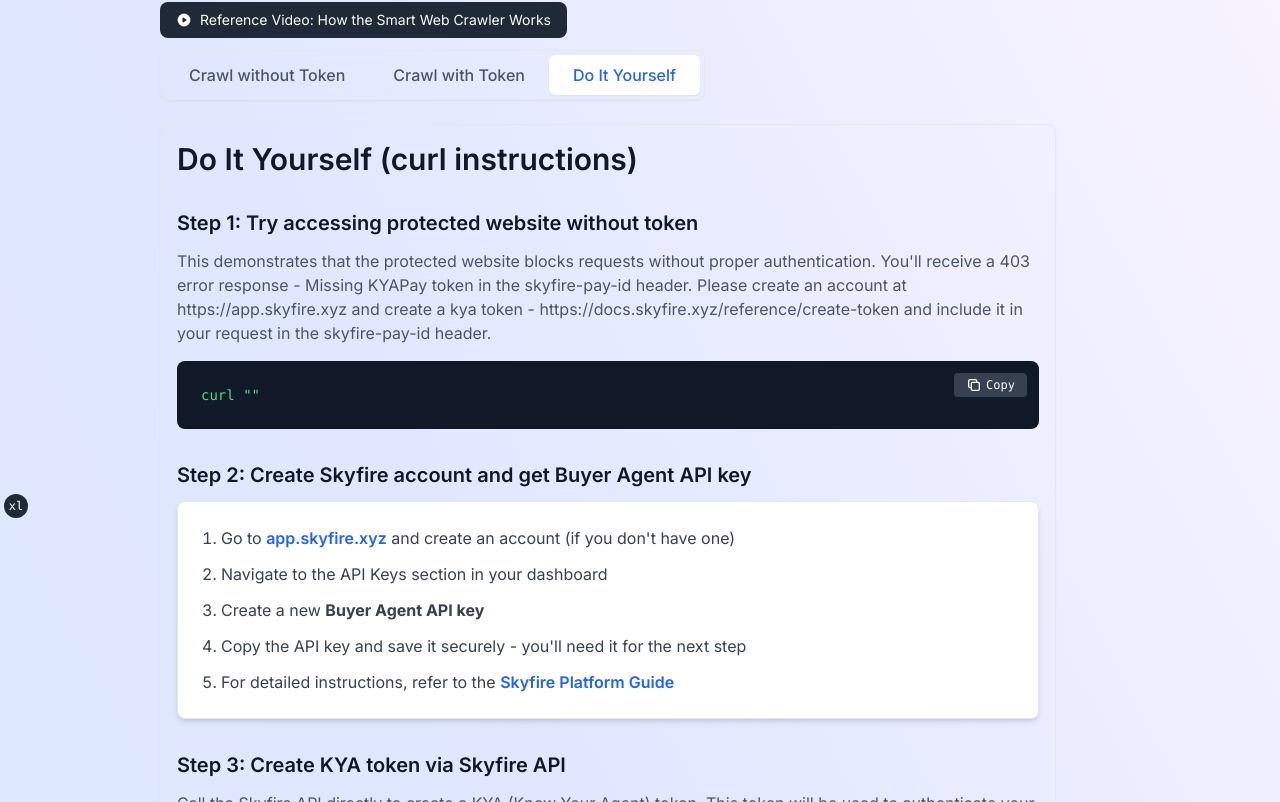
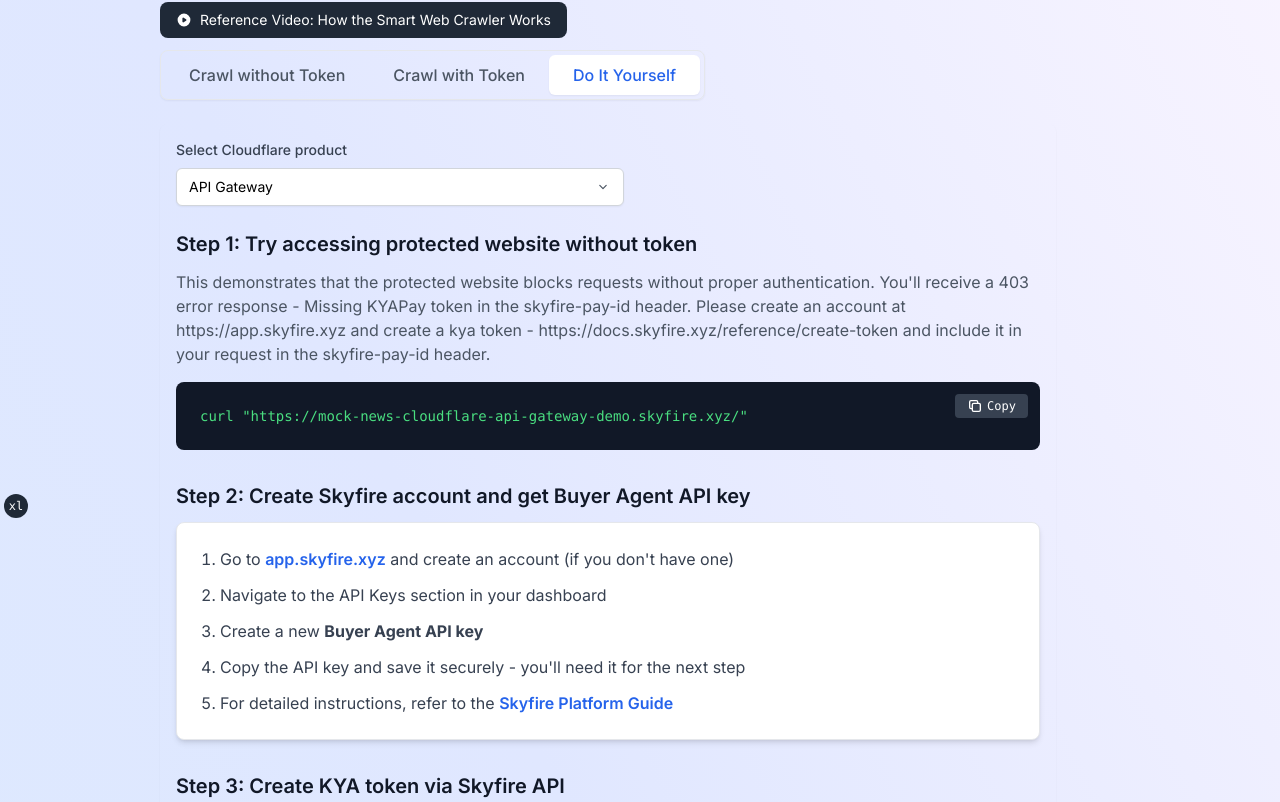
Before and after one commit to skyfire-xyz/skyfire-solutions-cloudflare-news-crawler-demo, a Next.js app in the folder crawler-agent-fe/: page /diy in a window 1280 px wide. Shown: the part 278-1080 px from the top of the page. Built offline with nearby package versions, Linux system fonts and the light colour scheme.

Commit message:
SKYK-985 completes DIY page

```diff
--- a/crawler-agent-fe/app/diy/page.tsx
+++ b/crawler-agent-fe/app/diy/page.tsx
@@ -5,7 +5,24 @@
 import PageLayout from "../components/PageLayout"
 import TopBar from "../components/TopBar"
 
-const PROTECTED_URL = process.env.NEXT_PUBLIC_TARGET_SITE || ""
+const CLOUDFLARE_URLS = [
+  {
+    name: "API Gateway",
+    url: "https://mock-news-cloudflare-api-gateway-demo.skyfire.xyz/",
+  },
+  {
+    name: "API Gateway + WAF",
+    url: "https://mock-news-cloudflare-api-gateway-waf-demo.skyfire.xyz/",
+  },
+  {
+    name: "CDN",
+    url: "https://mock-news-cloudflare-cdn-demo.skyfire.xyz/",
+  },
+  {
+    name: "CDN + WAF",
+    url: "https://mock-news-cloudflare-cdn-waf-demo.skyfire.xyz/",
+  },
+]
 
 const CopyButton = ({ text }: { text: string }) => {
   const [copied, setCopied] = useState(false)
@@ -66,7 +83,10 @@
 }
 
 export default function DIYPage() {
-  const step1Curl = `curl "${PROTECTED_URL}"`
+  const [selectedCloudflare, setSelectedCloudflare] = useState<string>(CLOUDFLARE_URLS[0].url)
+  const [dropdownOpen, setDropdownOpen] = useState<boolean>(false)
+
+  const step1Curl = `curl "${selectedCloudflare}"`
 
   const step3Curl = `curl --request POST \\
   --url https://api.skyfire.xyz/api/v1/tokens \\
@@ -78,28 +98,85 @@
   "sellerServiceId": "51bcabe1-c699-474e-bc35-9840b248da52"
 }'`
 
-  const step4Curl = `curl "${PROTECTED_URL}" \\
-  -H "skyfire-pay-id: KYA_TOKEN"`
+  const step4Curl = `curl "${selectedCloudflare}" \\
+  --header "skyfire-pay-id: KYA_TOKEN"`
 
   return (
     <>
       <TopBar />
       <PageLayout>
-        <div className="bg-blue-10 rounded-lg border border-gray-200 p-4 shadow-sm">
+        <div className="bg-blue-10 rounded-lg p-4 shadow-sm">
           <div className="max-w-5xl mx-auto w-full">
-            <h1 className="text-3xl font-semibold mb-8 text-gray-900">
-              Do It Yourself (curl instructions)
-            </h1>
+            <div className="mb-6">
+              <label className="block text-sm font-medium text-gray-700 mb-2">
+                Select Cloudflare product
+              </label>
+              <div
+                className="relative max-w-md"
+                tabIndex={0}
+                onBlur={() => setTimeout(() => setDropdownOpen(false), 150)}
+              >
+                <button
+                  type="button"
+                  onClick={() => setDropdownOpen((s) => !s)}
+                  className="w-full text-left rounded-md border border-gray-300 bg-white px-3 py-2 text-sm shadow-sm flex items-center justify-between"
+                >
+                  <span className="truncate">
+                    {CLOUDFLARE_URLS.find((a) => a.url === selectedCloudflare)?.name}
+                  </span>
+                  <svg
+                    className="h-4 w-4 text-gray-600"
+                    viewBox="0 0 20 20"
+                    fill="none"
+                    stroke="currentColor"
+                  >
+                    <path
+                      d="M6 8l4 4 4-4"
+                      strokeWidth={1.5}
+                      strokeLinecap="round"
+                      strokeLinejoin="round"
+                    />
+                  </svg>
+                </button>
 
+                {dropdownOpen && (
+                  <div className="absolute z-10 mt-1 max-h-60 w-full overflow-y-auto rounded-md border bg-white shadow-lg">
+                    {CLOUDFLARE_URLS.map((item) => (
+                      <div
+                        key={item.url}
+                        className="cursor-pointer border-b px-4 py-3 last:border-b-0 hover:bg-gray-50"
+                        onMouseDown={() => {
+                          // use onMouseDown so we set before blur
+                          setSelectedCloudflare(item.url)
+                          setDropdownOpen(false)
+                        }}
+                      >
+                        <div className="flex items-center justify-between">
+                          <div className="min-w-0 flex-1">
+                            <div className="truncate text-sm font-medium text-gray-900">
+                              {item.name}
+                            </div>
+                          </div>
+                        </div>
+                      </div>
+                    ))}
+                  </div>
+                )}
+              </div>
+            </div>
+              <>
                 {/* Step 1 */}
                 <div className="mb-8">
-              <h2 className="text-xl font-semibold mb-3 text-gray-900">
+                  <h3 className="text-xl font-semibold mb-3 text-gray-900">
                     Step 1: Try accessing protected website without token
-              </h2>
+                  </h3>
                   <p className="text-gray-600 mb-4">
                     This demonstrates that the protected website blocks requests
                     without proper authentication. You&apos;ll receive a 403
-                error response - Missing KYAPay token in the skyfire-pay-id header. Please create an account at https://app.skyfire.xyz and create a kya token - https://docs.skyfire.xyz/reference/create-token and include it in your request in the skyfire-pay-id header.
+                    error response - Missing KYAPay token in the skyfire-pay-id header. Please
+                    create an account at https://app.skyfire.xyz and
+                    create a kya token - https://docs.skyfire.xyz/reference/create-token and
+                    include it in your request in the skyfire-pay-id header.
                   </p>
                   <div className="bg-gray-900 text-green-400 p-6 rounded-lg font-mono text-sm overflow-x-auto relative">
                     <CopyButton text={step1Curl} />
@@ -111,9 +188,9 @@
 
                 {/* Step 2 */}
                 <div className="mb-8">
-              <h2 className="text-xl font-semibold mb-3 text-gray-900">
+                  <h3 className="text-xl font-semibold mb-3 text-gray-900">
                     Step 2: Create Skyfire account and get Buyer Agent API key
-              </h2>
+                  </h3>
                   <div className="bg-white rounded-lg border border-gray-200 p-6 shadow-md">
                     <ol className="list-decimal list-inside space-y-3 text-gray-700">
                       <li>
@@ -128,13 +205,15 @@
                         </a>{" "}
                         and create an account (if you don&apos;t have one)
                       </li>
-                  <li>Navigate to the API Keys section in your dashboard</li>
+                      <li>
+                        Navigate to the API Keys section in your dashboard
+                      </li>
                       <li>
                         Create a new <strong>Buyer Agent API key</strong>
                       </li>
                       <li>
-                    Copy the API key and save it securely - you&apos;ll need it
-                    for the next step
+                        Copy the API key and save it securely - you&apos;ll need
+                        it for the next step
                       </li>
                       <li>
                         For detailed instructions, refer to the{" "}
@@ -153,14 +232,16 @@
 
                 {/* Step 3 */}
                 <div className="mb-8">
-              <h2 className="text-xl font-semibold mb-3 text-gray-900">
+                  <h3 className="text-xl font-semibold mb-3 text-gray-900">
                     Step 3: Create KYA token via Skyfire API
-              </h2>
+                  </h3>
                   <p className="text-gray-600 mb-4">
-                Call the Skyfire API directly to create a KYA (Know Your Agent)
-                token. This token will be used to authenticate your requests and grant
-                access to the protected website. Replace{" "}
-                <code className="bg-gray-200 px-1 rounded">YOUR_API_KEY</code>{" "}
+                    Call the Skyfire API directly to create a KYA (Know Your
+                    Agent) token. This token will be used to authenticate your
+                    requests and grant access to the protected website. Replace{" "}
+                    <code className="bg-gray-200 px-1 rounded">
+                      YOUR_API_KEY
+                    </code>{" "}
                     with your Buyer Agent API key from Step 2.
                   </p>
                   <div className="bg-gray-900 text-green-400 p-6 rounded-lg font-mono text-sm overflow-x-auto relative">
@@ -175,8 +256,8 @@
                     </p>
                     <ul className="text-sm text-blue-800 space-y-1 list-disc list-inside">
                       <li>
-                    <code className="bg-white px-1 rounded">type</code>: Set to
-                    &quot;kya&quot; for Know Your Agent token
+                        <code className="bg-white px-1 rounded">type</code>: Set
+                        to &quot;kya&quot; for Know Your Agent token
                       </li>
                       <li>
                         <code className="bg-white px-1 rounded">buyerTag</code>:
@@ -192,9 +273,9 @@
                   </div>
                   <div className="mt-4 bg-yellow-50 border border-yellow-200 rounded-lg p-4">
                     <p className="text-sm text-yellow-800">
-                  <strong>Expected Response:</strong> You&apos;ll receive a JSON
-                  response containing a token field. Copy the entire JWT token
-                  value for use in Step 4.
+                      <strong>Expected Response:</strong> You&apos;ll receive a
+                      JSON response containing a token field. Copy the entire
+                      JWT token value for use in Step 4.
                     </p>
                     <code className="block mt-2 text-sm text-gray-800 bg-white p-2 rounded border">
                       {`{ "token": "eyJhbGciOiJFUzI1NiIsImtpZCI6IjAiLCJ0eXAiOiJreWErSldUIn0..." }`}
@@ -204,16 +285,18 @@
 
                 {/* Step 4 */}
                 <div className="mb-8">
-              <h2 className="text-xl font-semibold mb-3 text-gray-900">
+                  <h3 className="text-xl font-semibold mb-3 text-gray-900">
                     Step 4: Access protected website with token
-              </h2>
+                  </h3>
                   <p className="text-gray-600 mb-4">
-                Now use the KYA token from Step 3 to access the protected website.
-                Replace{" "}
-                <code className="bg-gray-200 px-1 rounded">KYA_TOKEN</code> with
-                the actual KYA token you received. The request will successfully
-                access the protected site using the{" "}
-                <code className="bg-gray-200 px-1 rounded">skyfire-pay-id</code>{" "}
+                    Now use the KYA token
+                    from Step 3 to access the protected website. Replace{" "}
+                    <code className="bg-gray-200 px-1 rounded">KYA_TOKEN</code>{" "}
+                    with the actual KYA token you received. The request will
+                    successfully access the protected site using the{" "}
+                    <code className="bg-gray-200 px-1 rounded">
+                      skyfire-pay-id
+                    </code>{" "}
                     header.
                   </p>
                   <div className="bg-gray-900 text-green-400 p-6 rounded-lg font-mono text-sm overflow-x-auto relative">
@@ -225,20 +308,24 @@
                   <div className="mt-4 bg-blue-50 border border-blue-200 rounded-lg p-4">
                     <p className="text-sm text-blue-800">
                       <strong>Important:</strong> The{" "}
-                  <code className="bg-white px-1 rounded">skyfire-pay-id</code>{" "}
-                  header contains your KYA token and authenticates your request
-                  to the protected service. This header is automatically
-                  validated by Cloudflare Worker to verify your
+                      <code className="bg-white px-1 rounded">
+                        skyfire-pay-id
+                      </code>{" "}
+                      header contains your KYA token and authenticates your
+                      request to the protected service. This header is
+                      automatically validated by Cloudflare Worker to verify your
                       agent&apos;s identity and authorization.
                     </p>
                   </div>
                   <div className="mt-4 bg-green-50 border border-green-200 rounded-lg p-4">
                     <p className="text-sm text-green-800">
                       <strong>Success!</strong> With a valid KYA token in the{" "}
-                  <code className="bg-white px-1 rounded">skyfire-pay-id</code>{" "}
-                  header, you can now access the protected website and retrieve
-                  the data. You should receive the HTML content of the page
-                  instead of a 403 error.
+                      <code className="bg-white px-1 rounded">
+                        skyfire-pay-id
+                      </code>{" "}
+                      header, you can now access the protected website and
+                      retrieve the data. You should receive the HTML content of
+                      the page instead of a 403 error.
                     </p>
                   </div>
                 </div>
@@ -272,6 +359,7 @@
                     </p>
                   </div>
                 </div>
+              </>
           </div>
         </div>
       </PageLayout>
```
Lines whose indentation alone changed are shown as unchanged.
